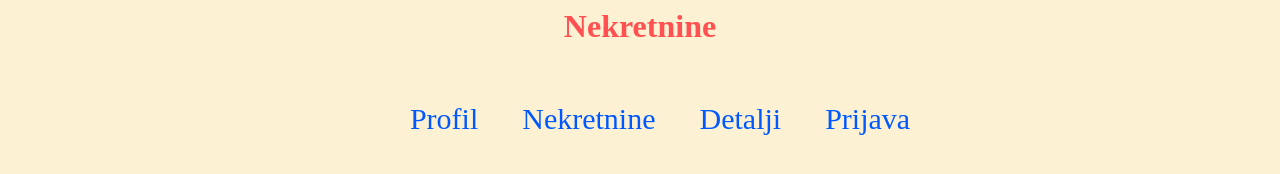
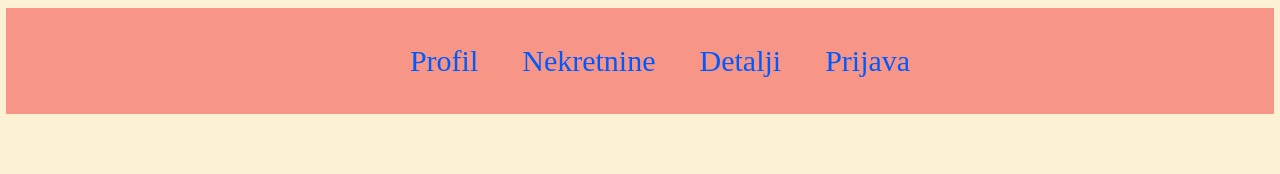
Before and after one commit to fahretf/WT2023-Mea, a plain HTML site: page html/meni.html in a window 1280 px wide. Drawn offline with Linux system fonts and the light colour scheme.

Commit message:
promjena boja, ukonjen heading

```diff
--- a/css/meni.css
+++ b/css/meni.css
@@ -4,11 +4,12 @@ h1{
 }
 
 .meni{
+    background-color: rgb(247, 150, 135);
     text-align: center;
     margin: 0;
     position: fixed;
-    left: 5%;
-    right: 5%;
+    left: 0.5%;
+    right: 0.5%;
 }
 
 ul{
--- a/html/meni.html
+++ b/html/meni.html
@@ -1,7 +1,6 @@
 <html>
   <link rel="stylesheet" type="text/css" href="../css/meni.css" />
   <body>
-    <h1>Nekretnine</h1>
     <div class="meni">
       <ul>
         <li>
```
